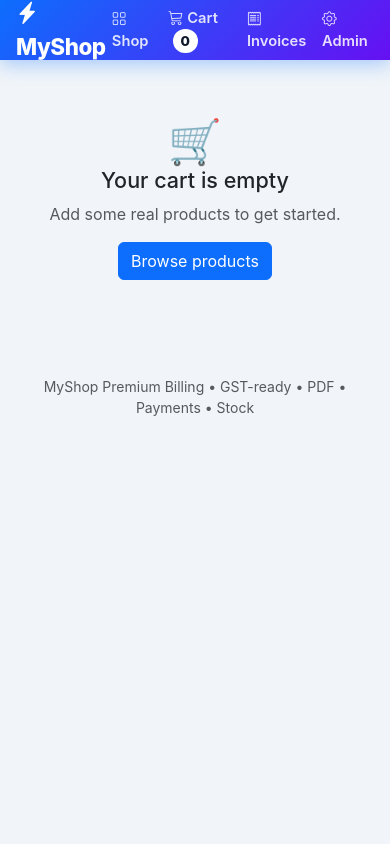
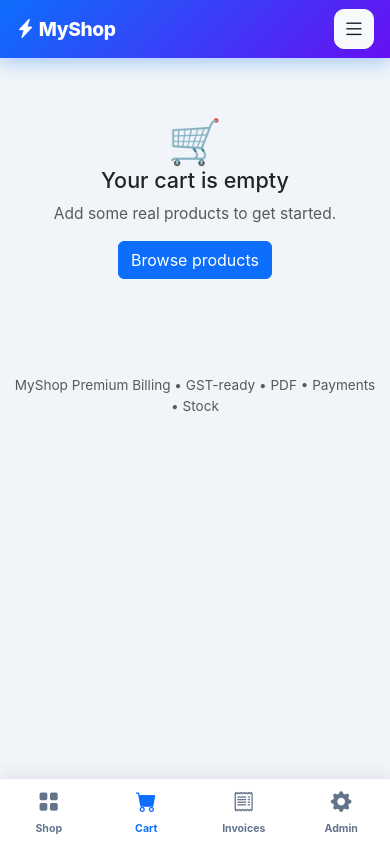
Before and after one commit to MauryaQbit/python-base-billing-system, a Flask app: page /cart in a window 390 px wide. Run offline with Flask 2, Linux system fonts and the light colour scheme; data that the repository does not hold is empty.

Commit message:
feat(ui): responsive layout with mobile tab bar and offcanvas nav

```diff
--- a/static/css/style.css
+++ b/static/css/style.css
@@ -155,11 +155,95 @@ body { background: #f1f5f9; font-family: Inter, system-ui, -apple-system, Segoe
 .payment-card { border: 1px solid #eef2f7; box-shadow: none !important; }
 .avatar { width: 52px; height: 52px; border-radius: 14px; font-weight: 800; font-size: 1.1rem; flex-shrink: 0; }
 
-@media (max-width: 768px) {
-	.app-sidebar { display:none; }
-	.app-topbar-inner { padding-left: 16px; padding-right: 16px; }
-	.app-main { margin-left: 0; padding-top: 70px; }
-	.app-toplinks { gap: 12px; font-size: .92rem; }
-	.detail-img { height: 280px; }
+@media (max-width: 991.98px) {
+	.nav-toggle {
+		width: 40px;
+		height: 40px;
+		padding: 0;
+		display: flex;
+		align-items: center;
+		justify-content: center;
+		font-size: 1.4rem;
+		border-radius: 10px;
+		color: #0f172a;
+	}
+	.app-topbar-inner { padding: 0 16px; }
+	.app-main { margin-left: 0; padding-top: 72px; padding-bottom: 92px; }
+	.app-sidebar { display: none; }
+
+	.mobile-tabbar {
+		position: fixed;
+		left: 0;
+		right: 0;
+		bottom: 0;
+		height: 66px;
+		display: flex;
+		background: #fff;
+		border-top: 1px solid #e2e8f0;
+		box-shadow: 0 -4px 16px rgba(2, 6, 23, .07);
+		z-index: 1080;
+		padding-bottom: env(safe-area-inset-bottom);
+	}
+
+	.mobile-tabbar a {
+		flex: 1;
+		display: flex;
+		flex-direction: column;
+		align-items: center;
+		justify-content: center;
+		gap: 3px;
+		color: #64748b;
+		text-decoration: none;
+		font-size: .72rem;
+		font-weight: 700;
+	}
+
+	.mobile-tabbar a i { font-size: 1.3rem; }
+	.mobile-tabbar a.active { color: #0d6efd; }
+
+	.mobile-nav-link {
+		display: flex;
+		align-items: center;
+		gap: 12px;
+		padding: 14px 16px;
+		border-radius: 12px;
+		color: #334155;
+		text-decoration: none;
+		font-weight: 600;
+		margin-bottom: 4px;
+	}
+	.mobile-nav-link.active, .mobile-nav-link:hover { background: #eff6ff; color: #0d6efd; }
+	.sticky-sidebar { position: static; }
+	.detail-img { height: 320px; }
 	.order-title { font-size: 1.5rem; }
 }
+
+@media (max-width: 767.98px) {
+	body { font-size: .97rem; }
+	.app-main { padding-top: 68px; }
+	.app-topbar { height: 58px; }
+	.app-brand { font-size: 1.2rem; }
+	.product-img { height: 170px; }
+	.stat-card { padding: 10px 12px; }
+	.stat-value { font-size: 1.15rem; }
+	.hero .container-fluid { padding-left: 16px !important; padding-right: 16px !important; }
+	.app-main { padding-left: 12px !important; padding-right: 12px !important; }
+	.detail-img { height: 230px; }
+	.order-header { flex-wrap: wrap; }
+	.order-actions { width: 100%; }
+	.order-actions .btn { flex: 1; min-width: 0; }
+	.timeline .step { width: 28px; height: 28px; }
+	.payments-card { min-height: auto; }
+	.cart-thumb { width: 44px; height: 44px; }
+	table thead th, table tbody td { padding: .6rem .5rem; font-size: .9rem; white-space: nowrap; }
+	.table > :not(caption) > * > * { padding: .6rem .5rem; }
+	.card-body { padding: 1rem; }
+}
+
+@media (max-width: 575.98px) {
+	.product-img { height: 150px; }
+	.stat-label { font-size: .68rem; }
+	.stat-value { font-size: 1.05rem; }
+	.mobile-tabbar a span { font-size: .66rem; }
+	.app-main { padding-bottom: 88px; }
+}
--- a/templates/layout.html
+++ b/templates/layout.html
@@ -12,12 +12,15 @@
     <header class="app-topbar">
       <div class="app-topbar-inner">
         <a class="app-brand" href="/"><i class="bi bi-lightning-charge-fill me-1"></i>MyShop</a>
-        <nav class="app-toplinks" aria-label="Primary">
+        <nav class="app-toplinks d-none d-lg-flex" aria-label="Primary">
           <a href="/"><i class="bi bi-grid me-1"></i>Shop</a>
           <a href="/cart"><i class="bi bi-cart3 me-1"></i>Cart <span class="top-pill">{{ cart_count or 0 }}</span></a>
           <a href="/invoices"><i class="bi bi-receipt me-1"></i>Invoices</a>
           <a href="/admin/products"><i class="bi bi-gear me-1"></i>Admin</a>
         </nav>
+        <button class="btn btn-light d-lg-none nav-toggle" type="button" data-bs-toggle="offcanvas" data-bs-target="#mobileNav" aria-label="Open menu">
+          <i class="bi bi-list"></i>
+        </button>
       </div>
     </header>
     <aside class="app-sidebar" aria-hidden="false">
@@ -40,6 +43,27 @@
       {% block content %}{% endblock %}
       <footer class="text-center text-muted small mt-5 pb-3">MyShop Premium Billing • GST-ready • PDF • Payments • Stock</footer>
     </main>
+
+    <nav class="mobile-tabbar d-lg-none" aria-label="Mobile">
+      <a href="/" class="{{ 'active' if request.path == '/' or request.path.startswith('/product/') else '' }}"><i class="bi bi-grid-fill"></i><span>Shop</span></a>
+      <a href="/cart" class="{{ 'active' if request.path.startswith('/cart') else '' }}"><i class="bi bi-cart-fill"></i><span>Cart</span></a>
+      <a href="/invoices" class="{{ 'active' if request.path.startswith('/invoices') or request.path.startswith('/invoice/') else '' }}"><i class="bi bi-receipt"></i><span>Invoices</span></a>
+      <a href="/admin/products" class="{{ 'active' if request.path.startswith('/admin') else '' }}"><i class="bi bi-gear-fill"></i><span>Admin</span></a>
+    </nav>
+
+    <div class="offcanvas offcanvas-end d-lg-none" tabindex="-1" id="mobileNav" aria-labelledby="mobileNavLabel">
+      <div class="offcanvas-header">
+        <h5 class="offcanvas-title" id="mobileNavLabel"><i class="bi bi-lightning-charge-fill text-primary me-1"></i>MyShop</h5>
+        <button type="button" class="btn-close" data-bs-dismiss="offcanvas" aria-label="Close"></button>
+      </div>
+      <div class="offcanvas-body d-flex flex-column">
+        <a href="/" class="mobile-nav-link {{ 'active' if request.path == '/' else '' }}"><i class="bi bi-grid"></i>Shop</a>
+        <a href="/cart" class="mobile-nav-link {{ 'active' if request.path.startswith('/cart') else '' }}"><i class="bi bi-cart3"></i>Cart <span class="top-pill">{{ cart_count or 0 }}</span></a>
+        <a href="/invoices" class="mobile-nav-link {{ 'active' if request.path.startswith('/invoices') or request.path.startswith('/invoice/') else '' }}"><i class="bi bi-receipt"></i>Invoices</a>
+        <a href="/admin/products" class="mobile-nav-link {{ 'active' if request.path.startswith('/admin') else '' }}"><i class="bi bi-gear"></i>Admin</a>
+      </div>
+    </div>
+
     <script src="https://cdn.jsdelivr.net/npm/bootstrap@5.3.0/dist/js/bootstrap.bundle.min.js"></script>
   </body>
 </html>
```
